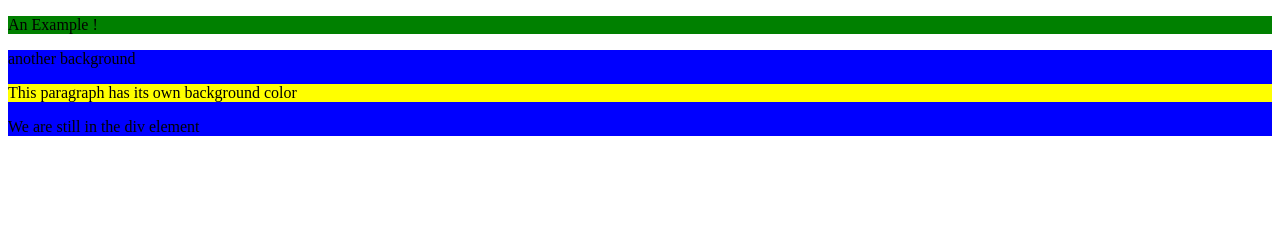
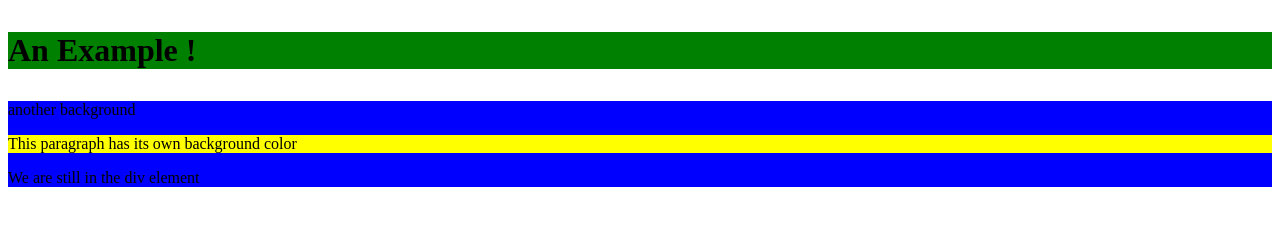
Before and after one commit to hussnain-ahmed/HussnainAhmed, a plain HTML site: page DCIHomeWork/BackgroundColors/index.html in a window 1280 px wide. Drawn offline with Linux system fonts and the light colour scheme.

Commit message:
Background Colors

```diff
--- a/DCIHomeWork/BackgroundColors/index.html
+++ b/DCIHomeWork/BackgroundColors/index.html
@@ -7,8 +7,11 @@
 </head>
 <body>
     <div>
-        <p style="background-color: green;">An Example !</p></div>
-    <div style="background-color: blue;">
+        <h1>
+           <p style="background-color: green;">An Example !</p>
+        </h1>
+    </div>
+    <div style="background-color:blue;">
         <p>another background</p>
         <p style="background-color:yellow;">This paragraph has its own background color</p>
         <p>We are still in the div element</p>
```
